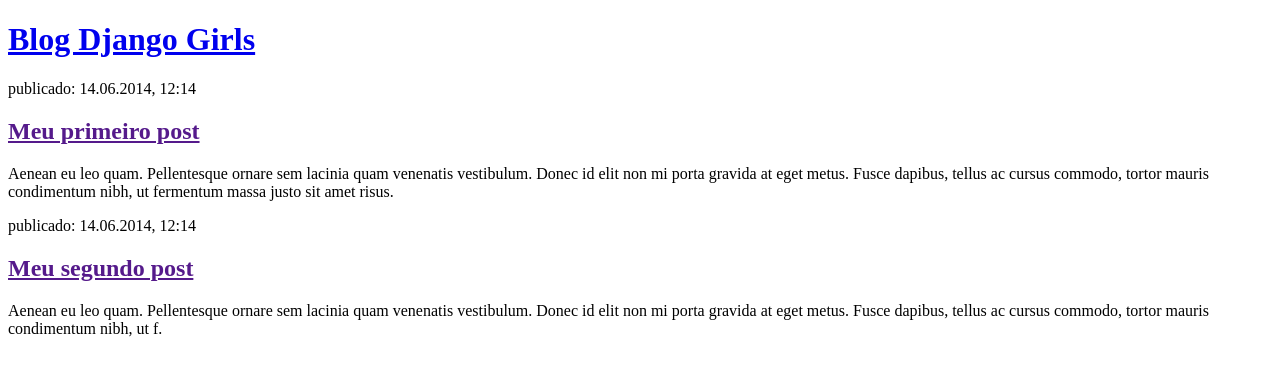
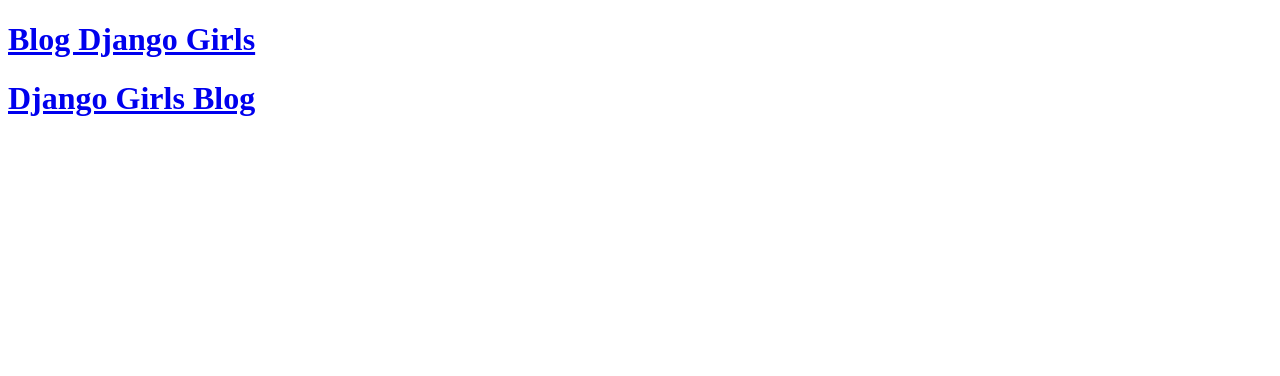
Before and after one commit to DannielSann/my-first-blog, a Django app: page / in a window 1280 px wide. Shown: the top 376 px of the page. Run offline with Django 5.2, Linux system fonts and the light colour scheme.

Commit message:
Modified templates to display posts from database.

```diff
--- a/blog/templates/blog/post_list.html
+++ b/blog/templates/blog/post_list.html
@@ -9,15 +9,15 @@
         </div>
 
         <div>
-            <p>publicado: 14.06.2014, 12:14</p>
-            <h2><a href="">Meu primeiro post</a></h2>
-            <p>Aenean eu leo quam. Pellentesque ornare sem lacinia quam venenatis vestibulum. Donec id elit non mi porta gravida at eget metus. Fusce dapibus, tellus ac cursus commodo, tortor mauris condimentum nibh, ut fermentum massa justo sit amet risus.</p>
+            <h1><a href="/">Django Girls Blog</a></h1>
         </div>
 
+        {% for post in posts %}
         <div>
-            <p>publicado: 14.06.2014, 12:14</p>
-            <h2><a href="">Meu segundo post</a></h2>
-            <p>Aenean eu leo quam. Pellentesque ornare sem lacinia quam venenatis vestibulum. Donec id elit non mi porta gravida at eget metus. Fusce dapibus, tellus ac cursus commodo, tortor mauris condimentum nibh, ut f.</p>
+            <p>published: {{ post.published_date }}</p>
+            <h2><a href="">{{ post.title }}</a></h2>
+            <p>{{ post.text|linebreaksbr }}</p>
         </div>
+        {% endfor %}
     </body>
 </html>
--- a/blog/views.py
+++ b/blog/views.py
@@ -1,4 +1,7 @@
 from django.shortcuts import render
+from django.utils import timezone
+from .models import Post
 
 def post_list(request):
+    posts = Post.objects.filter(published_date__lte=timezone.now()).order_by('-published_date')
     return render(request, 'blog/post_list.html', {})
```
